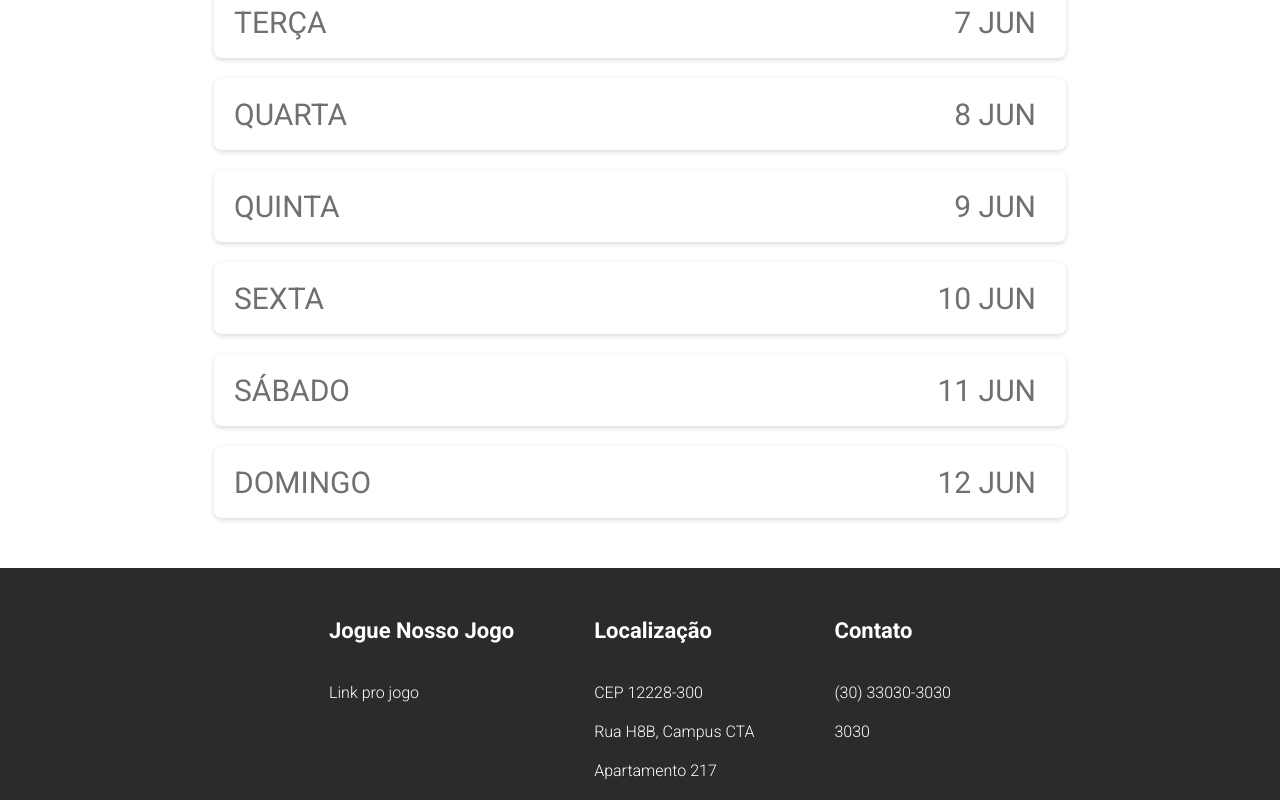
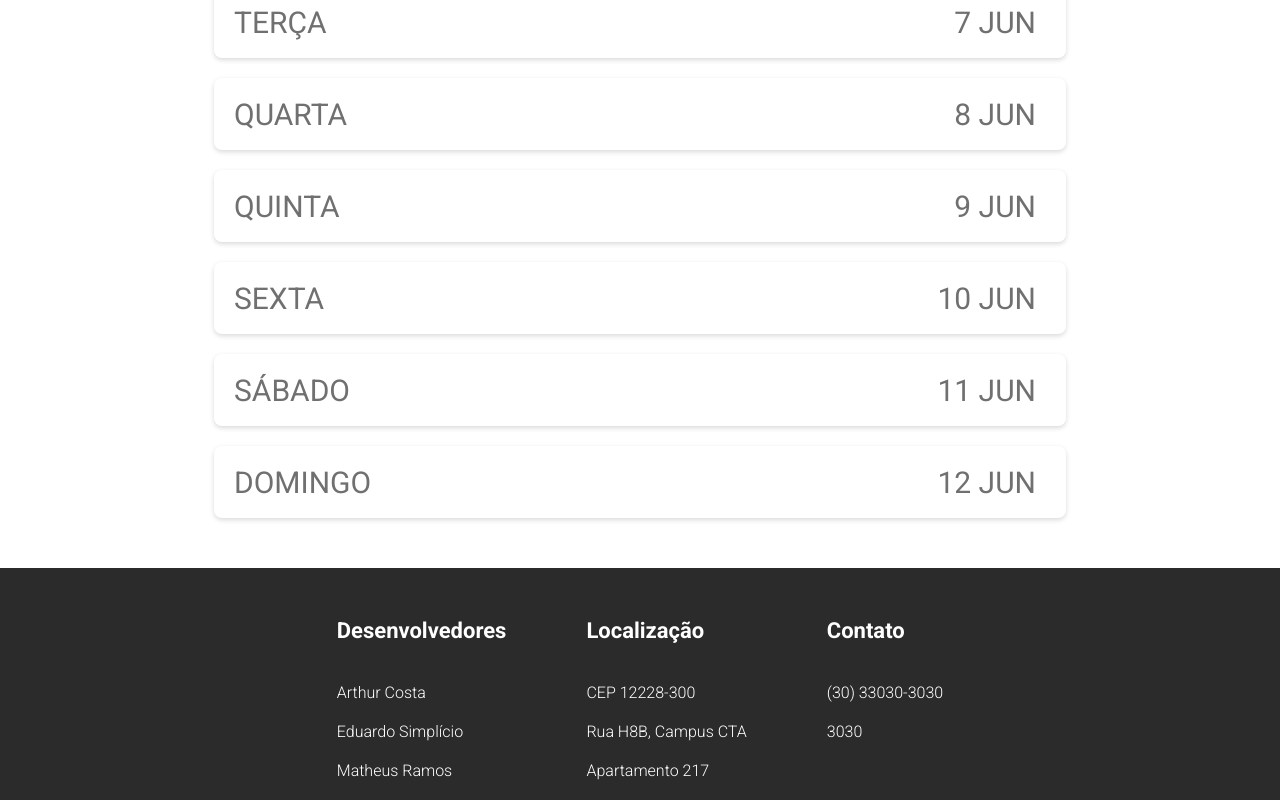
Before and after one commit to Costa-SM/ranchopontocom, a React (Create React App) app in the folder reactapp/: page / in a window 1280 px wide. Shown: the part 331-1131 px from the top of the page. Built offline with nearby package versions, Linux system fonts and the light colour scheme.

Commit message:
Changing footer to put developers

```diff
--- a/reactapp/src/components/Footer.css
+++ b/reactapp/src/components/Footer.css
@@ -30,6 +30,7 @@
 }
 
 .link:hover {
+    cursor: pointer;
     color: gray;
     transition: 200ms ease-in;
 }
--- a/reactapp/src/components/Footer.js
+++ b/reactapp/src/components/Footer.js
@@ -8,8 +8,10 @@ class Footer extends React.Component {
                 <div className="wrapper">
                     <div className="row">
                         <div className="column">
-                            <div className="title"> Jogue Nosso Jogo </div>
-                            <div className="link" href="#"> Link pro jogo </div>
+                            <div className="title"> Desenvolvedores </div>
+                            <a className="link" target="_blank" href="https://github.com/Costa-SM"> Arthur Costa </a>
+                            <a className="link" target="_blank" href="https://github.com/edmsimp"> Eduardo Simplício </a>
+                            <a className="link" target="_blank" href="https://github.com/matheus-creator"> Matheus Ramos </a>
                         </div>
                         <div className="column">
                             <div className="title"> Localização </div>
```
